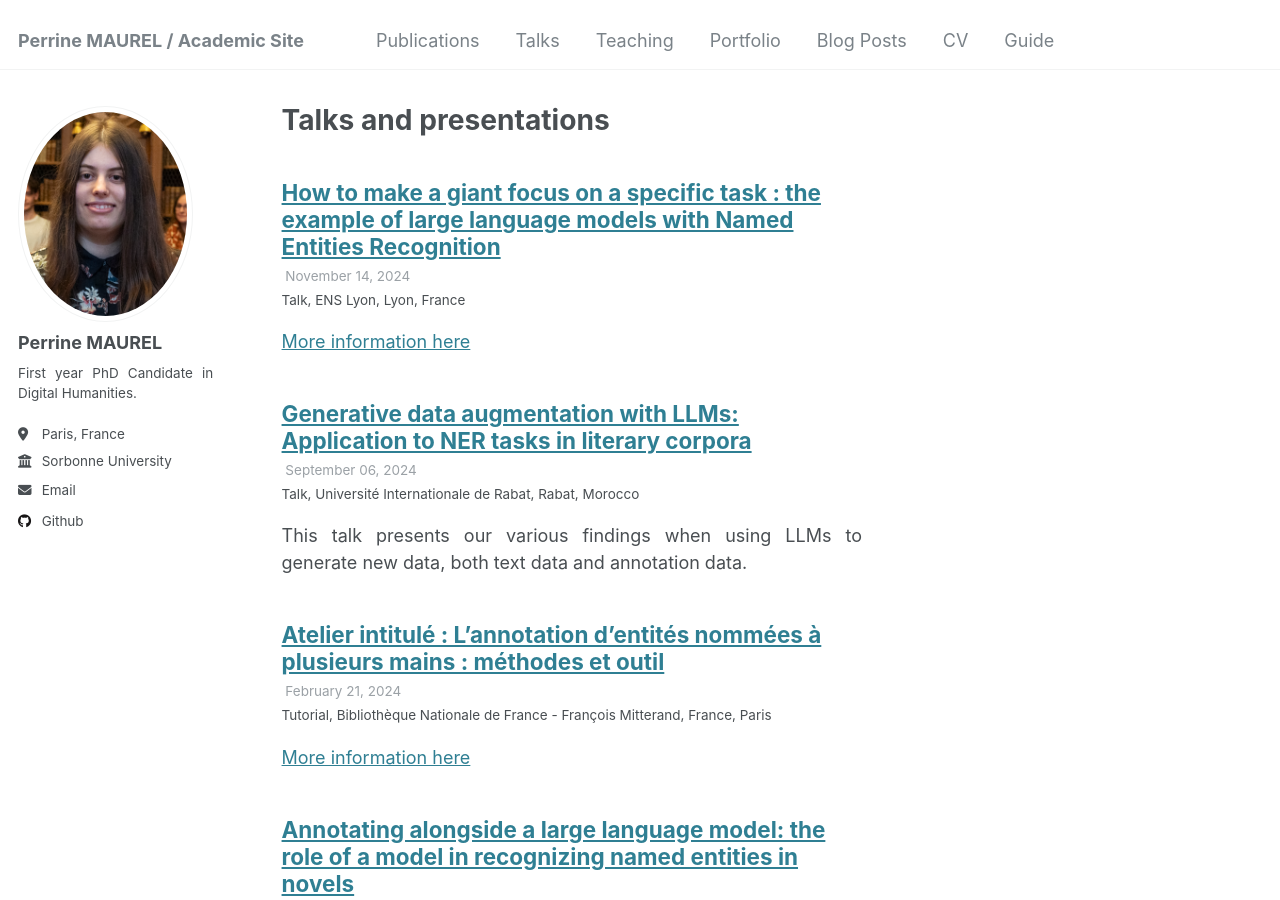
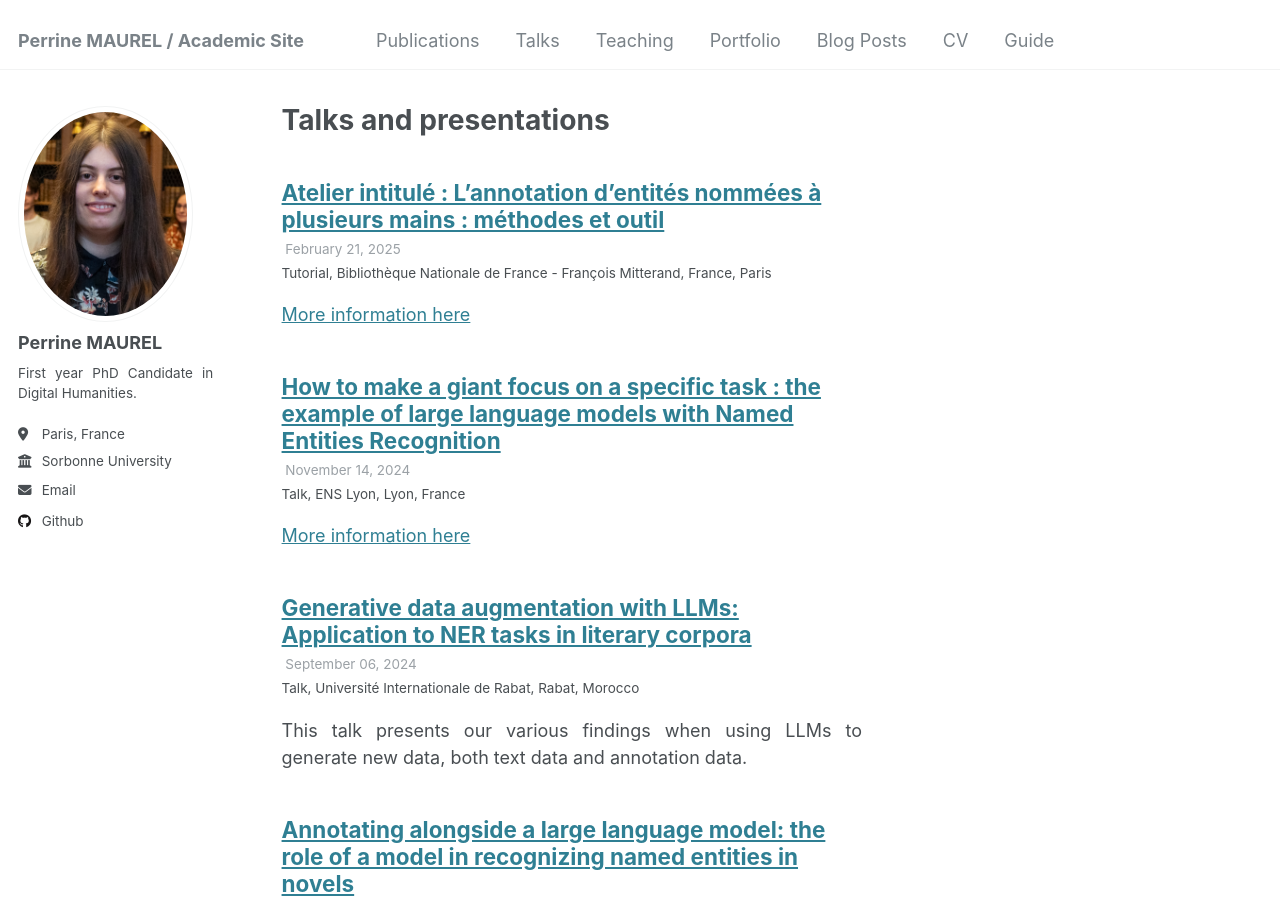
Before and after one commit to perrinemaurel/perrinemaurel.github.io, a Jekyll site: the page built from _pages/talks.html, in a window 1280 px wide and 900 px high. Built offline with Jekyll 4.4.1, drawn with Linux system fonts in a browser that asks for light colours.

Commit message:
Update and rename 2024-02-21-tutorial-1.md to 2025-02-21-tutorial-1.md

```diff
--- a/_talks/2024-02-21-tutorial-1.md
+++ b/_talks/2025-02-21-tutorial-1.md
@@ -2,9 +2,9 @@
 title: "Atelier intitulé : L’annotation d’entités nommées à plusieurs mains : méthodes et outil"
 collection: talks
 type: "Tutorial"
-permalink: /talks/2024-02-21-tutorial-1
+permalink: /talks/2025-02-21-tutorial-1
 venue: "Bibliothèque Nationale de France - François Mitterand"
-date: 2024-02-21
+date: 2025-02-21
 location: "France, Paris"
 ---
 
```
